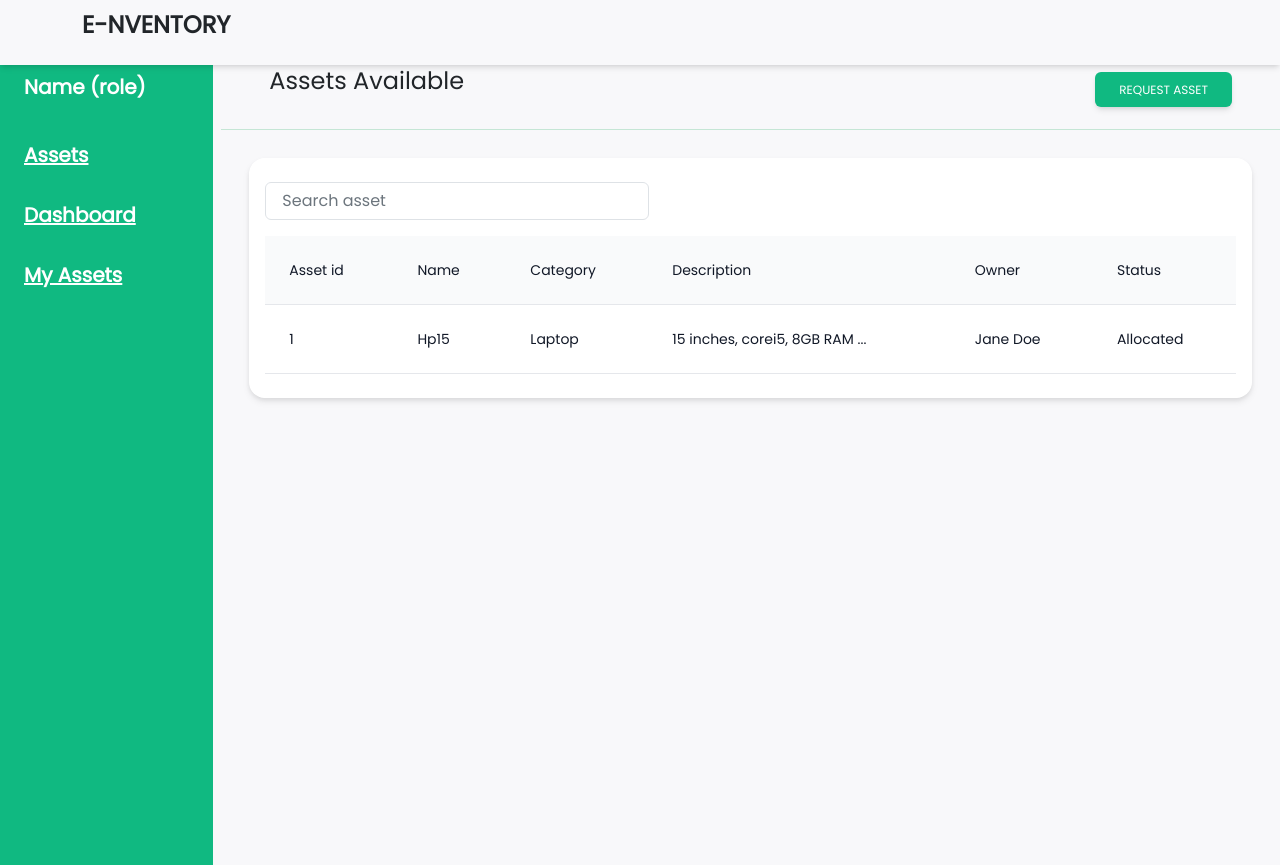
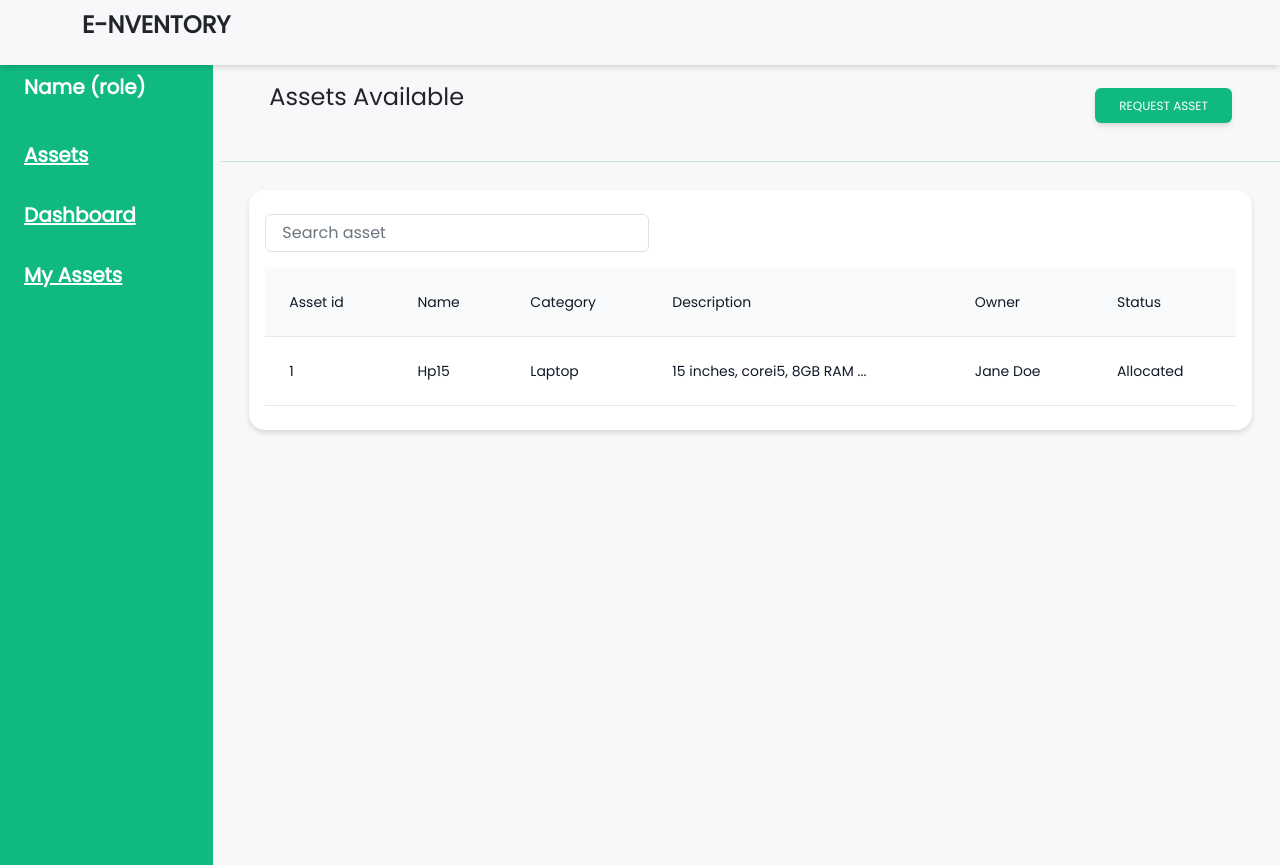
Before and after one commit to CKawara/Asset-management, a React (Create React App) app: page /admin in a window 1280 px wide. Built offline with nearby package versions, Linux system fonts and the light colour scheme; no server answers; a web font is replaced by a local one.

Commit message:
add styling to side bar

```diff
--- a/src/components/AdminAssets.js
+++ b/src/components/AdminAssets.js
@@ -16,7 +16,7 @@ const AdminAssets = () => {
 			<div className='grid grid-cols-12'>
 				<SideBar/>
 				<div className='col-span-9  min-h-screen pl-2 md:col-span-10'>
-					<div className="relative flex flex-wrap items-center justify-between px-5">
+					<div className="relative flex flex-wrap items-center justify-between py-3 px-5">
 						<p className="text-2xl">Assets Available</p>
 						<RequestAsset />
 					</div>
--- a/src/components/AdminDashboard.js
+++ b/src/components/AdminDashboard.js
@@ -16,7 +16,7 @@ const Dashboard = () => {
 			<div className='grid grid-cols-12'>
 				<SideBar/>
 				<div className='col-span-9  min-h-screen pl-2 md:col-span-10'>
-					<div className="relative flex flex-wrap items-center justify-between px-5">
+					<div className="relative flex flex-wrap items-center justify-between py-3 px-5">
 						<p className="text-2xl">Assets Available</p>
 						<AddUser />
 					</div>
--- a/src/components/ManagerAssets.js
+++ b/src/components/ManagerAssets.js
@@ -17,7 +17,7 @@ const ManagerAssets = () => {
 			<div className='grid grid-cols-12'>
 				<SideBar/>
 				<div className='col-span-9  min-h-screen pl-2 md:col-span-10'>
-					<div className="relative flex flex-wrap items-center justify-between px-5">
+					<div className="relative flex flex-wrap items-center justify-between py-3 px-5">
 						<p className="text-2xl">Assets Available</p>
 						<AddAssets />
 					</div>
--- a/src/components/ManagerDashboard.js
+++ b/src/components/ManagerDashboard.js
@@ -15,7 +15,7 @@ const ManagerDashboard = () => {
 			<div className='grid grid-cols-12'>
 				<SideBar/>
 				<div className='col-span-9  min-h-screen pl-2 md:col-span-10'>
-					<div className="relative flex flex-wrap items-center justify-between px-5">
+					<div className="relative flex flex-wrap items-center justify-between py-3 px-5">
 						<p className="text-2xl">Pending Requests</p>
 					</div>
 					<hr/>
```
